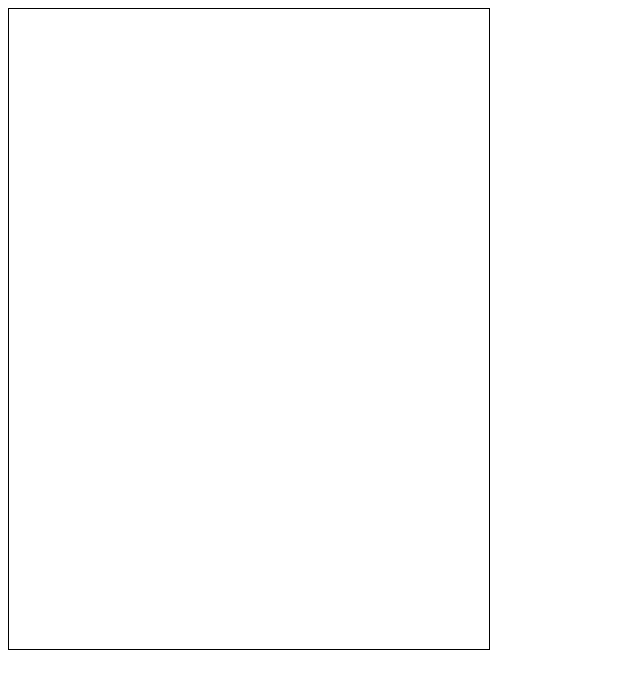
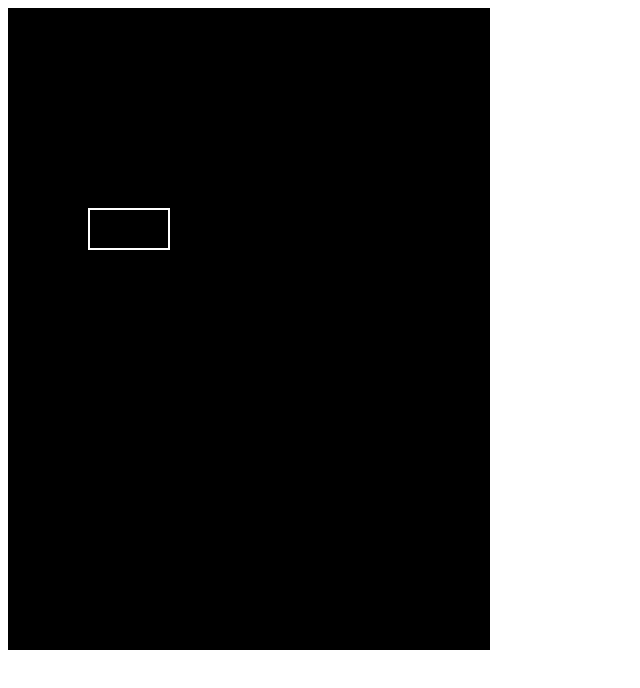
Before and after one commit to calebwelch1/BlockBattler, a plain HTML site: page index.html in a window 1280 px wide. Shown: the whole page, without its empty margins (0-640 px from the left). Drawn offline with Linux system fonts and the light colour scheme.

Commit message:
not working game, but basics

```diff
--- a/game.js
+++ b/game.js
@@ -0,0 +1,147 @@
+const canvas = document.getElementById('gameCanvas');
+const ctx = canvas.getContext('2d');
+
+const GRID_WIDTH = 6;
+const GRID_HEIGHT = 12;
+const BLOCK_SIZE = 40;
+const COLORS = ['red', 'blue', 'green', 'yellow', 'purple'];
+
+let grid = Array(GRID_HEIGHT).fill().map(() => Array(GRID_WIDTH).fill(null));
+let cursor = { x: 2, y: 5}; // cursor starts near middle
+let score = 0;
+let lastRiseTime = Date.now();
+const RISE_INTERVAL = 2000;
+let riseOffset = 0;
+const RISE_SPEED = 2;
+
+// init grid with some blocks
+function initGrid() {
+    for (let y = GRID_HEIGHT -1; y >= GRID_HEIGHT - 3; y--){
+        for (let x=0; x<GRID_WIDTH; x++){
+        grid[y][x] = COLORS[Math.floor(Math.random() * COLORS.length)];// assign random color to each cell in bottom 3 rows
+        }
+    }
+}
+
+// draw grid and blocks
+function draw() {
+    ctx.clearRect(0,0,canvas.width,canvas.height);
+
+    // draw grid
+    for(let y=0; y<GRID_HEIGHT; y++) { //loop over each row in grid
+        for (let x=0; x<GRID_WIDTH; x++){// loop over each column in current row
+            if(grid[x][y]) { // check if current cell has a block (not null)
+                ctx.fillStyle = grid[y][x]; // set the fill color to block color
+                ctx.fillRect(x * BLOCK_SIZE, y * BLOCK_SIZE, BLOCK_SIZE -2, BLOCK_SIZE -2); // draws a filled rectangle for the block, slightly smaller than block size for spacing
+            }
+        }
+
+    }
+
+    //draw cursor
+    ctx.strokeStyle = 'white';
+    ctx.lineWidth = 2;
+    ctx.strokeRect(cursor.x * BLOCK_SIZE, cursor.y * BLOCK_SIZE, BLOCK_SIZE * 2, BLOCK_SIZE);
+}
+
+// input handling
+document.addEventListener('keydown', (e) => {
+    switch (e.key){
+        case 'ArrowUp':
+            if (cursor.y > 0) cursor.y--; // move cursor up onw row if not at top...
+            break;
+        case 'ArrowDown':
+            if (cursor.y < GRID_HEIGHT -1) cursor.y++; // move cursor down one row if not at bottom...
+            break;
+        case 'ArrowLeft':
+            if (cursor.x > 0) cursor.x--;
+        case 'ArrowRight':
+            if (cursor.x < GRID_WIDTH -1) cursor.x++;
+            break;
+        case ' ':
+            swapBlocks();
+            break;
+    }
+    draw();
+})
+
+function swapBlocks() {
+    const {x,y} = cursor; // destructure the cursor's x and y coordinates
+    if (x + 1 < GRID_WIDTH) { // ensure swap won't go out of bounds
+        [grid[y][x], grid[y][x+1]] = [grid[y][x+1],grid[y][x]]; // swaps the blocks at cursor.x with one to its right with array destructoring
+        checkMatches();
+    }
+}
+
+function checkMatches() {
+    let matches = [];
+
+    // horizontal matches
+    for(let y=0; y<GRID_HEIGHT; y++) { //loop over each row in grid
+        for (let x=0; x<GRID_WIDTH -2; x++) { // loop over row, stop 2 short to check 3 blocks;
+            if(grid[y][x] && grid[y][x] === grid[y][x+1] && grid[y][x] === grid[y][x+2]) { // check 3 identical blocks in a row
+                matches.push({x,y}, {x: x+1,y}, {x: x+2,y}); // add positions of matched blocks to array
+            }
+
+        }
+    }
+    // vertical matches
+    for(let x=0; x<GRID_WIDTH; x++) { //loop over each column in grid
+        for (let y=0; y<GRID_HEIGHT -2; y++) { // loop over row, stop 2 short to check 3 blocks;
+            if(grid[y][x] && grid[y][x] === grid[y+1][x] && grid[y][x] === grid[y+2][x]) { // check 3 identical blocks in a column
+                matches.push({x,y}, {x,y:y+1}, {x,y:y+2}); // add positions of matched blocks to array
+            }
+
+        }
+    }
+    // clear matches
+
+    matches.forEach(({x,y}) => {
+        grid[y][x] = null;
+        score+=10;
+
+    });
+
+    applyGravity(); // apply gravity to drop blocks after each clear
+}
+
+function applyGravity() {
+    for (let x=0; x<GRID_WIDTH; x++){ //loop over each column
+        for (let y =GRID_HEIGHT-1;y>0;y--) { //loop ofrom bottom to top, excluding top row
+            if (!grid[y][x] && grid[y-1][x]) { // if current cell is empty and one above it has a block
+                grid[y][x] = grid[y-1][x]; // moves block down one row
+                grid[y-1][x]=null; //clears cell it came from
+            }
+        }
+    }
+}
+
+//game loop and rising blocks
+
+function gameLoop() {
+    // rise blocks every few frames
+    const now = Date.now();
+    if (now - lastRiseTime >= RISE_INTERVAL)  { // check if 2 seconds have passed since last rise
+        if (riseOffset >= BLOCK_SIZE){
+            for (let y=0; y<GRID_HEIGHT -1; y++) { // loop over all rows except bottom
+                for (let x=0; x<GRID_WIDTH; x++) { // loop over each column
+                    grid[y][x] = grid[y+1][x];      // shift each block up one row
+                }
+            }
+        }
+        for ( let x=0; x<GRID_WIDTH; x++){ // loop over bottom row
+            grid[GRID_HEIGHT-1][x] = COLORS[Math.floor(Math.random() * COLORS.length)]; // add new random blocks to bottom
+        }
+        riseOffset = 0;
+        lastRiseTime = now;
+    }
+
+    riseOffset += RISE_SPEED;
+    checkMatches();
+    draw();
+    requestAnimationFrame(gameLoop); // schedule next frame of gameloop
+}
+
+initGrid();
+draw();
+gameLoop();
--- a/index.html
+++ b/index.html
@@ -6,6 +6,7 @@
         <style>
             canvas {
                 border: 1px solid black;
+                background-color: black;
             }
         </style>
     </head>
```
